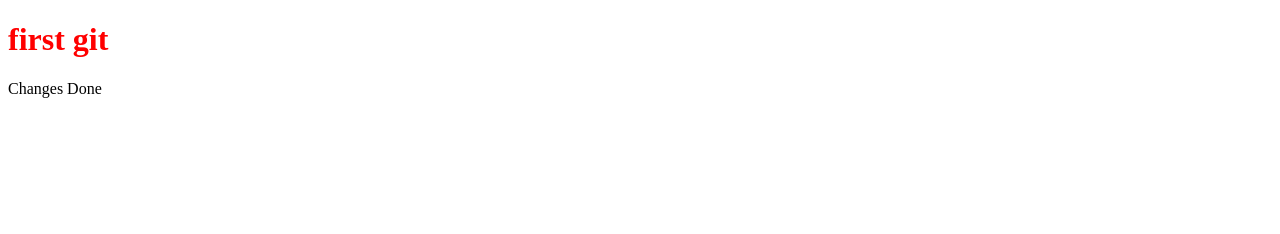
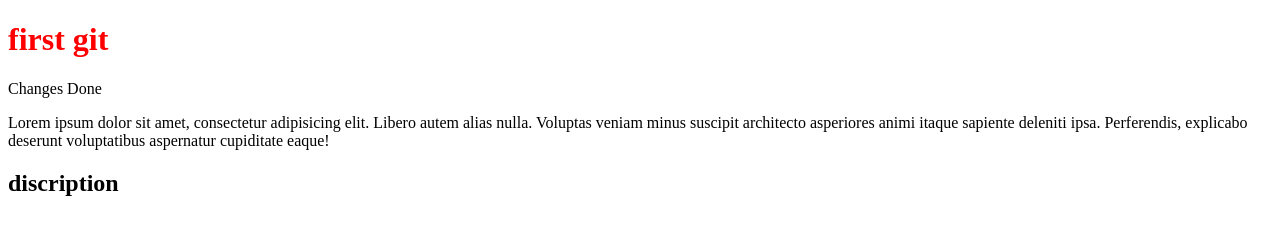
Before and after one commit to MBilal200/git_class, a plain HTML site: page index.html in a window 1280 px wide. Drawn offline with Linux system fonts and the light colour scheme.

Commit message:
add new paragrapg and heading

```diff
--- a/index.html
+++ b/index.html
@@ -9,5 +9,7 @@
   <body>
     <h1>first git</h1>
     <p>Changes Done</p>
+    <p>Lorem ipsum dolor sit amet, consectetur adipisicing elit. Libero autem alias nulla. Voluptas veniam minus suscipit architecto asperiores animi itaque sapiente deleniti ipsa. Perferendis, explicabo deserunt voluptatibus aspernatur cupiditate eaque!</p>
+    <h2>discription</h2>
   </body>
 </html>
```
